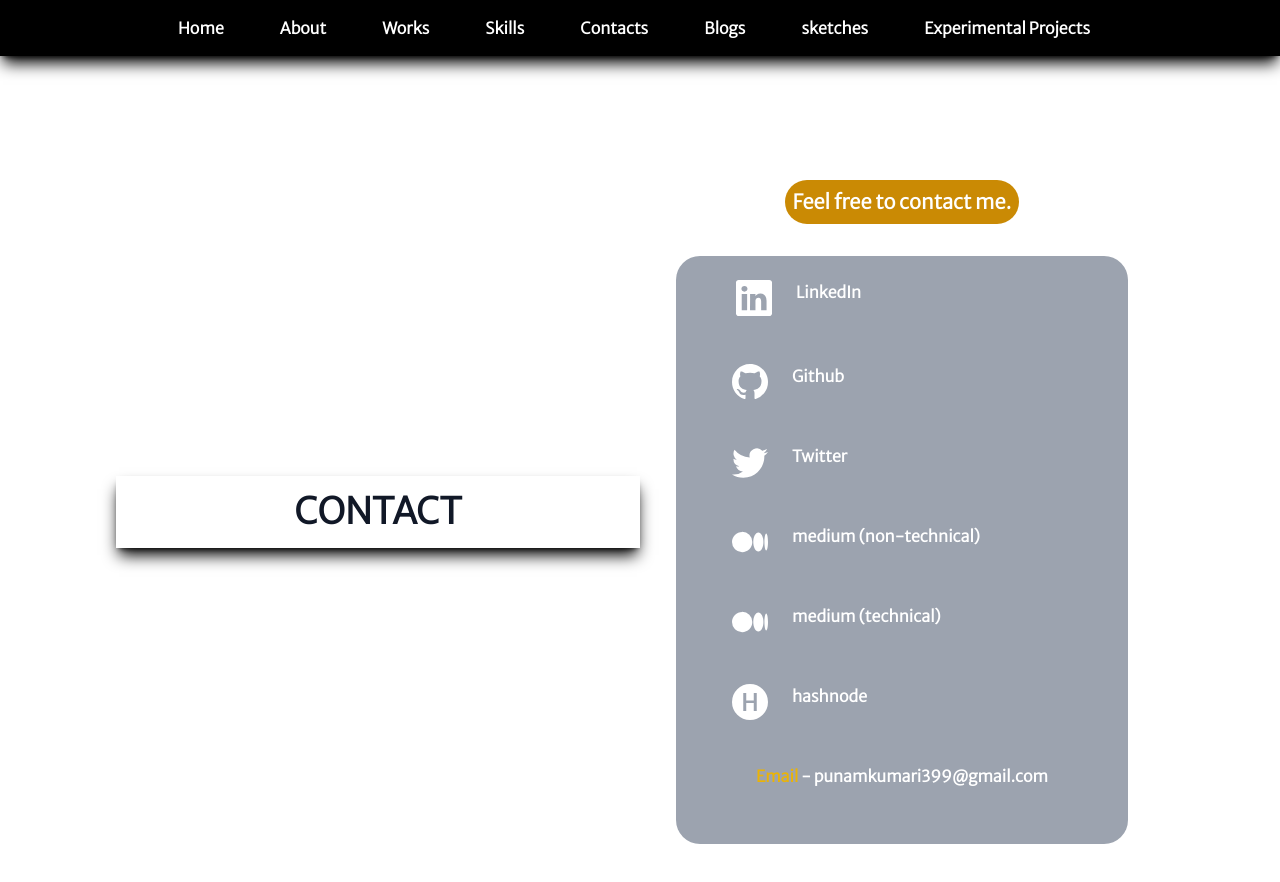
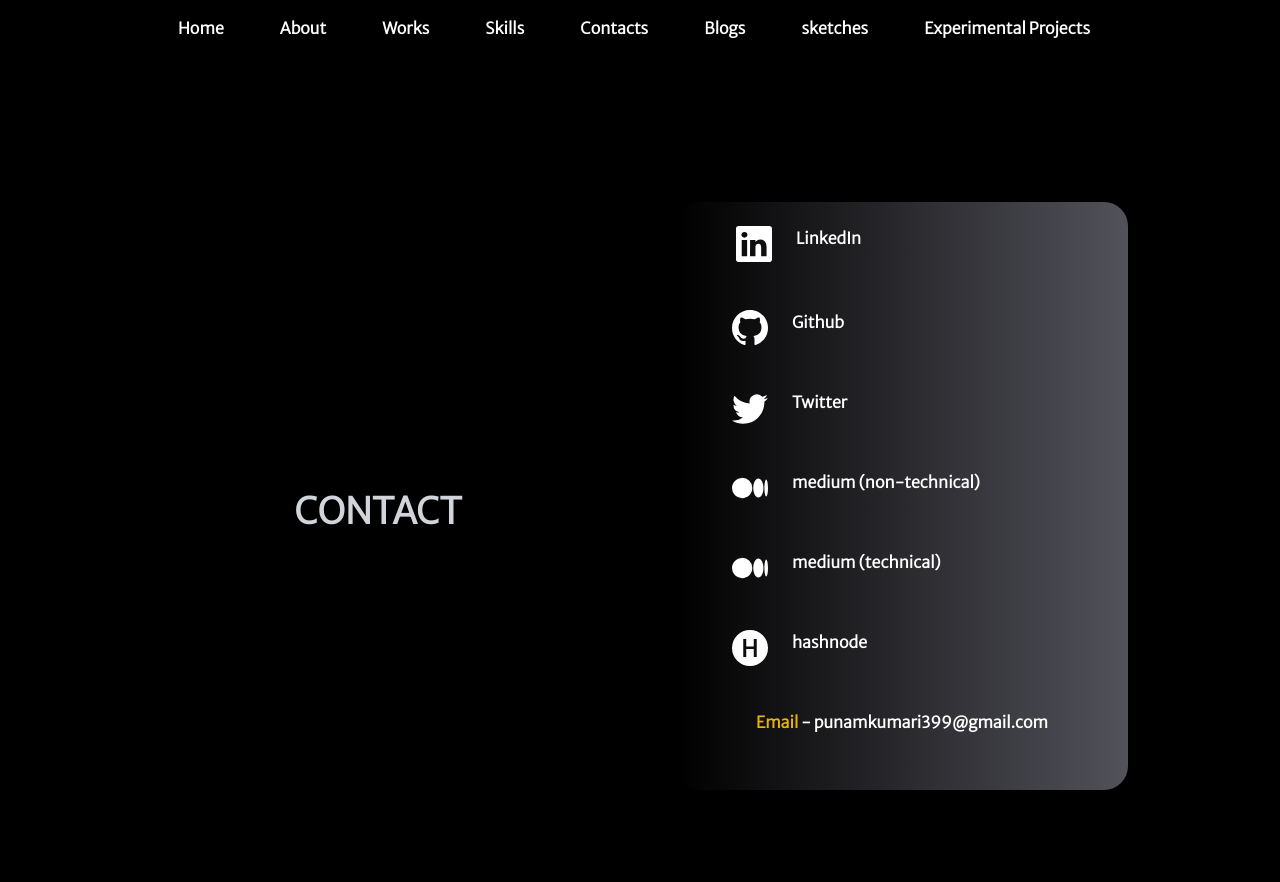
Before and after one commit to astrospkc/portfolio, a React (Vite) app: page /contacts in a window 1280 px wide. Shown: the top 882 px of the page. Built offline with nearby package versions, Linux system fonts and the light colour scheme; a web font is replaced by a local one.

Commit message:
changed gradient

```diff
--- a/src/App.jsx
+++ b/src/App.jsx
@@ -21,11 +21,11 @@ function App() {
     <>
       <Router>
         <div className="flex flex-col ">
-          <div className=" fixed  md:top-0 h-fit w-screen md:bg-black z-10  ">
+          <div className=" fixed  md:top-0 h-fit w-screen md:bg-black z-10 ">
             <Navbar />
           </div>
 
-          <div className="flex justify-center items-center w-full md:w-screen md:ml-auto py-14 ">
+          <div className="flex justify-center bg-black items-center w-full h-full md:w-screen md:ml-auto py-14 ">
             <Routes>
               <Route path="/" element={<HomeRecreate />} />
 
@@ -47,26 +47,6 @@ function App() {
           </div>
         </div>
       </Router>
-      {/* <Router>
-        <div className="flex flex-col overflow-x-hidden ">
-          <div className=" fixed md:left-0 md:top-0 h-fit md:h-screen w-fit md:w-[10%] md:bg-black z-10  ">
-            <Navbar />
-          </div>
-
-          <div className="flex justify-center items-center w-full md:w-[90%] md:ml-auto  ">
-            <Routes>
-              <Route path="/" element={<Home1 />} />
-
-              <Route path="/about" element={<About />} />
-
-              <Route path="/works" element={<Works />} />
-
-              <Route path="/skills" element={<Skills />} />
-              <Route path="/contacts" element={<Contacts />} />
-            </Routes>
-          </div>
-        </div>
-      </Router> */}
     </>
   );
 }
--- a/src/components/Contacts.jsx
+++ b/src/components/Contacts.jsx
@@ -11,19 +11,12 @@ const Contacts = () => {
   return (
     <>
       <div className="h-screen grid grid-cols-1 md:grid-cols-2 justify-center items-center my-10 w-fit  ">
-        <h1 className=" shadow-lg shadow-black  p-4 text-center font-bold text-2xl md:text-4xl text-gray-900 mt-8 ">
+        <h1 className=" shadow-lg shadow-black  p-4 text-center font-bold text-2xl md:text-4xl text-gray-300 mt-8 ">
           CONTACT
         </h1>
         <div className=" ">
           <div className="flex flex-col  mx-9 justify-center items-center">
-            <div className="flex flex-col  justify-center items-center my-5  ">
-              {/* <img src={image} alt="" className="w-1/2" /> */}
-              <h1 className="text-white text-sm md:text-xl font-bold  my-3  rounded-full p-2 bg-yellow-600">
-                Feel free to contact me.
-              </h1>
-            </div>
-
-            <div className=" flex flex-col md:flex-col text-white w-fit bg-gray-400 rounded-3xl p-4 ">
+            <div className=" flex flex-col md:flex-col text-white w-fit bg-gradient-to-r from-black to-zinc-600 rounded-3xl p-4 ">
               <div className="flex flex-row mb-9 mx-9  hover:cursor-pointer hover:bg-yellow-600 rounded-full p-2 ">
                 <BsLinkedin className="text-4xl  " />
                 <Link to="https://www.linkedin.com/in/punam-kumari-2018951b6/">
--- a/src/components/ExperimentalThings.jsx
+++ b/src/components/ExperimentalThings.jsx
@@ -54,7 +54,7 @@ const works = [
 const ExperimentalThings = () => {
   return (
     <>
-      <div className="h-full bg-gradient-to-r   md:m-7  flex flex-col justify-center items-center  w-screen  md:p-5">
+      <div className="h-full bg-gradient-to-r from-red-950 to-blue-950   flex flex-col justify-center items-center  w-screen ">
         <div className="my-4 ">
           <h1 className=" text-3xl md:text-6xl font-semibold my-4 text-gray-600 text-center  ">
             EXPERIMENT
@@ -72,8 +72,8 @@ const ExperimentalThings = () => {
                   alt=""
                   className="w-full rounded-xl mb-4"
                 /> */}
-                <div className="absolute top-[50%] left-[30%] hover:hidden">
-                  <h1 className="text-bold text-xl md:text-3xl">
+                <div className="">
+                  <h1 className="text-bold text-xl text-gray-500 font-bold md:text-3xl">
                     {work.title}
                   </h1>
                 </div>
--- a/src/components/WorkSample.jsx
+++ b/src/components/WorkSample.jsx
@@ -72,7 +72,7 @@ const works = [
 const WorkSample = () => {
   return (
     <>
-      <div className="h-full bg-gradient-to-r   md:m-7  flex flex-col justify-center items-center  w-screen  md:p-5">
+      <div className="h-full  bg-gradient-to-l from-violet-950 to-cyan-400 flex flex-col justify-center items-center  w-screen  ">
         <div className="my-4 ">
           <h1 className=" text-3xl md:text-6xl font-semibold my-4 text-gray-600 text-center  ">
             PROJECTS
@@ -83,7 +83,7 @@ const WorkSample = () => {
             return (
               <Link to={work.siteLink} key={work.id}>
                 <div className="relative">
-                  <div className="flex  flex-col justify-center  items-center m-4  p-3 shadow-lg shadow-black w-fit rounded-xl opacity-15 hover:opacity-100 ">
+                  <div className="flex  flex-col justify-center  items-center m-4  p-3 shadow-lg shadow-black w-fit rounded-xl ">
                     <img
                       src={work.imageLink}
                       alt=""
@@ -123,11 +123,11 @@ const WorkSample = () => {
                     </div>
                   </div>
 
-                  <div className="absolute top-[50%] left-[30%] hover:hidden">
+                  {/* <div className="absolute top-[50%] left-[30%] hover:hidden">
                     <h1 className="text-bold font-bold text-3xl md:text-3xl ">
                       {work.title}
                     </h1>
-                  </div>
+                  </div> */}
                 </div>
               </Link>
             );
```
